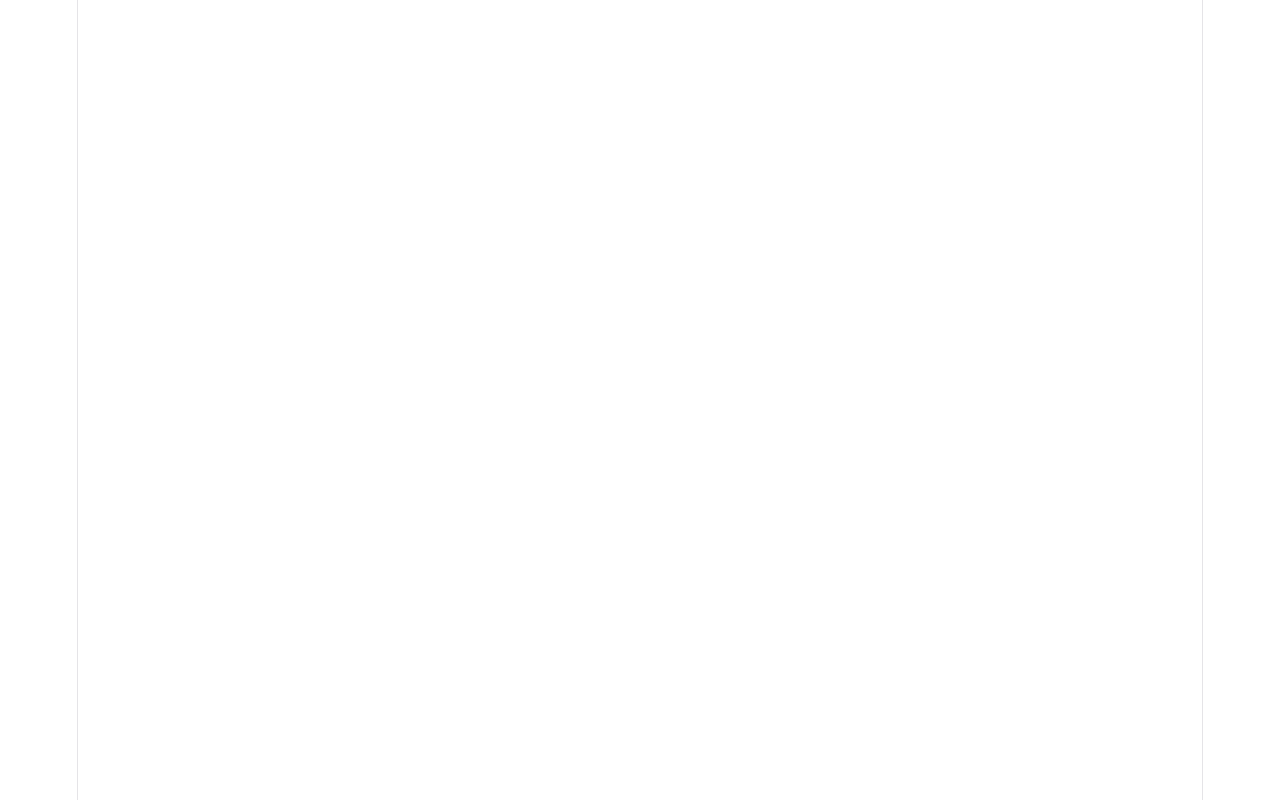
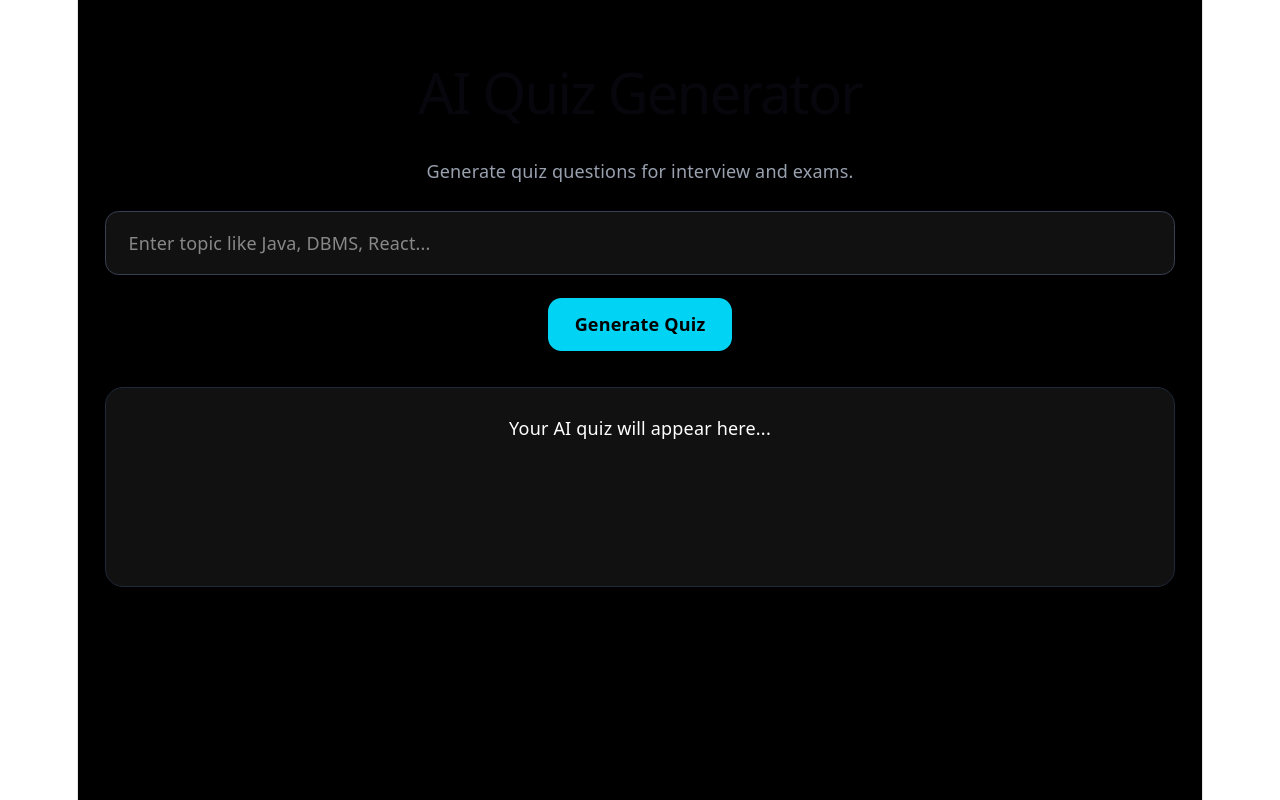
Before and after one commit to harshpandey9198/studentos-ai-platform, a React app in the folder frontend/: page /quiz-generator in a window 1280 px wide. Before the commit this address had no page. Built offline with nearby package versions, Linux system fonts and the light colour scheme; the HTML template or start-up script is replaced by a standard one.

Commit message:
Added quiz generator frontend

```diff
--- a/frontend/src/App.jsx
+++ b/frontend/src/App.jsx
@@ -9,6 +9,7 @@ import NotesGenerator from "./pages/NotesGenerator";
 import TaskManager from "./pages/TaskManager";
 import Analytics from "./pages/Analytics";
 import AIChat from "./pages/AIChat";
+import QuizGenerator from "./pages/QuizGenerator";
 
 function App() {
   return (
@@ -24,6 +25,7 @@ function App() {
         <Route path="/task-manager" element={<TaskManager />} />
         <Route path="/analytics" element={<Analytics />} />
         <Route path="/ai-chat" element={<AIChat />} />
+        <Route path="/quiz-generator" element={<QuizGenerator />} />
       </Routes>
     </BrowserRouter>
   );
--- a/frontend/src/pages/Dashboard.jsx
+++ b/frontend/src/pages/Dashboard.jsx
@@ -200,6 +200,15 @@ function Dashboard() {
             <p className="text-gray-400 mt-3 text-sm">
               Improve your resume for internships.
             </p>
+            <Link
+  to="/quiz-generator"
+  className="bg-[#111] border border-gray-800 hover:border-cyan-400 p-5 rounded-2xl transition"
+>
+  <h4 className="text-lg font-bold text-cyan-400">Quiz Generator</h4>
+  <p className="text-gray-400 mt-3 text-sm">
+    Generate MCQs for exams and interviews.
+  </p>
+</Link>
 
           </Link>
 
--- /dev/null
+++ b/frontend/src/pages/QuizGenerator.jsx
@@ -0,0 +1,85 @@
+import { useState } from "react";
+import axios from "axios";
+
+function QuizGenerator() {
+
+  const [topic, setTopic] = useState("");
+  const [quiz, setQuiz] = useState("");
+  const [loading, setLoading] = useState(false);
+
+  const generateQuiz = async () => {
+
+    if (!topic.trim()) {
+      alert("Please enter a topic");
+      return;
+    }
+
+    setLoading(true);
+    setQuiz("");
+
+    try {
+
+      const res = await axios.post(
+        "https://studentos-ai-platform-1.onrender.com/api/quiz/generate",
+        {
+          topic: topic,
+        }
+      );
+
+      setQuiz(res.data);
+
+    } catch (error) {
+
+      console.error(error);
+      setQuiz("Error generating quiz");
+
+    } finally {
+
+      setLoading(false);
+
+    }
+
+  };
+
+  return (
+    <div className="min-h-screen bg-black text-white p-6">
+
+      <h1 className="text-3xl font-bold text-cyan-400">
+        AI Quiz Generator
+      </h1>
+
+      <p className="text-gray-400 mt-2">
+        Generate quiz questions for interview and exams.
+      </p>
+
+      <div className="mt-6">
+
+        <input
+          type="text"
+          placeholder="Enter topic like Java, DBMS, React..."
+          className="w-full bg-[#111] border border-gray-700 rounded-xl px-5 py-4 outline-none focus:border-cyan-400"
+          value={topic}
+          onChange={(e) => setTopic(e.target.value)}
+        />
+
+        <button
+          onClick={generateQuiz}
+          disabled={loading}
+          className="mt-5 bg-cyan-400 text-black px-6 py-3 rounded-xl font-semibold disabled:opacity-50"
+        >
+          {loading ? "Generating..." : "Generate Quiz"}
+        </button>
+
+      </div>
+
+      <div className="mt-8 bg-[#111] border border-gray-800 rounded-2xl p-6 whitespace-pre-line min-h-[200px]">
+
+        {quiz || "Your AI quiz will appear here..."}
+
+      </div>
+
+    </div>
+  );
+}
+
+export default QuizGenerator;
```
